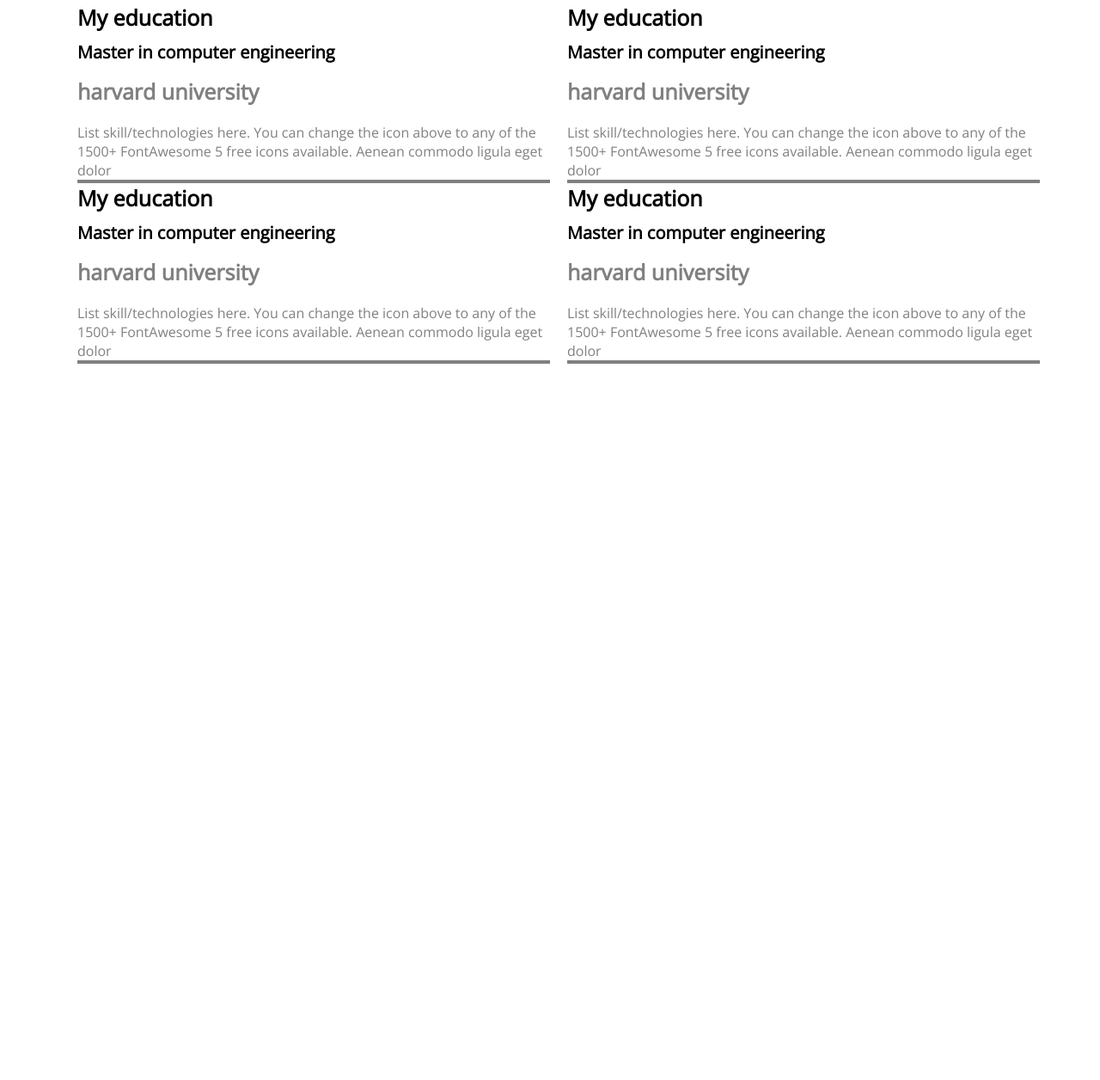
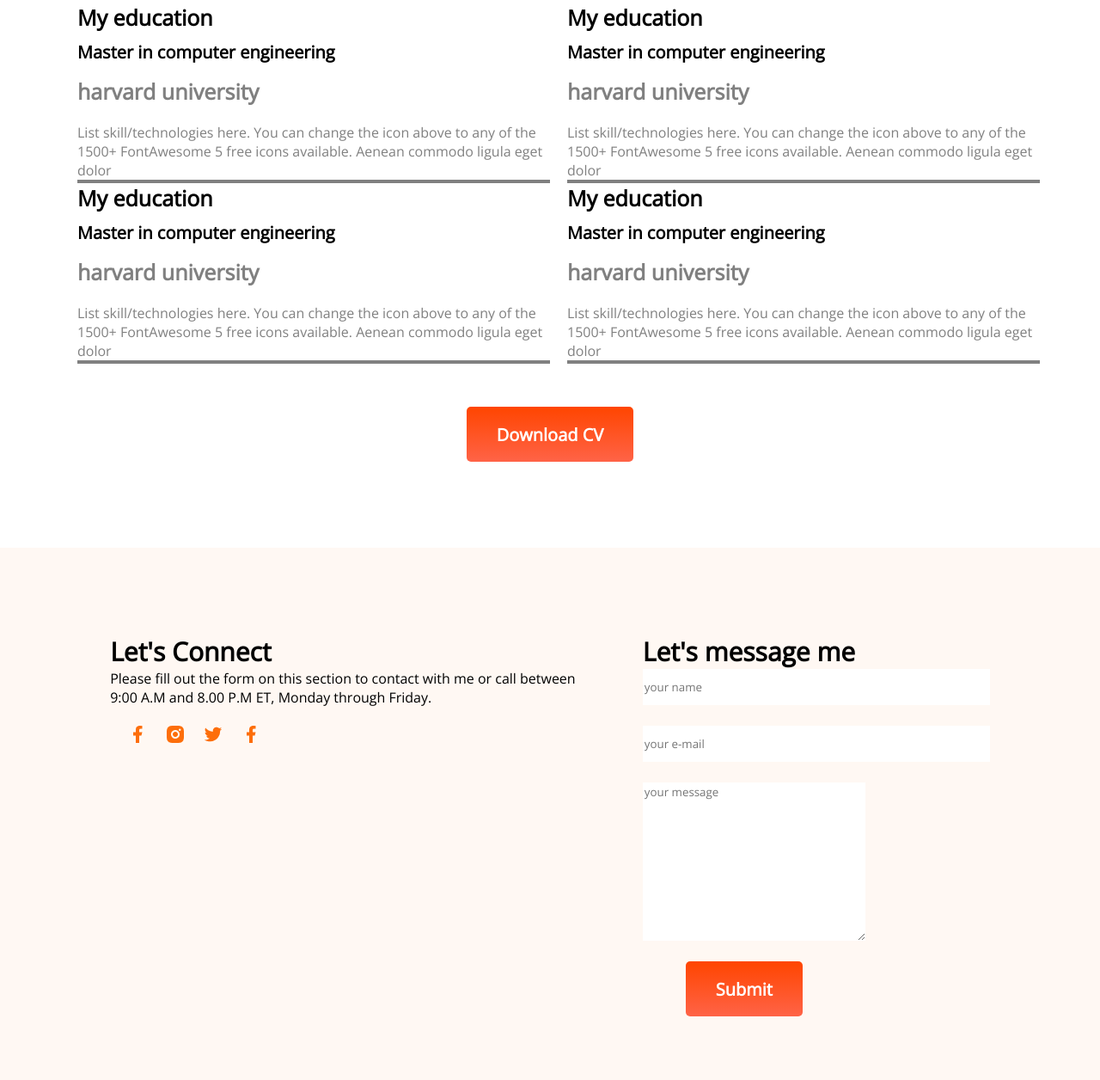
Before and after one commit to Amomen/simple-portfolio, a plain HTML site: page index.html in a window 1280 px wide. Shown: the part 2239-3495 px from the top of the page at 86% size. Before the commit the page ends 2662 px from the top, so only its background shows below. Drawn offline with nearby package versions, Linux system fonts and the light colour scheme.

Commit message:
finished

```diff
--- a/index.html
+++ b/index.html
@@ -184,7 +184,47 @@
             <hr />
           </div>
         </div>
+        <div class="d-btn">
+          <button class="down cv">Download CV</button>
+        </div>
       </section>
     </main>
+    <footer class="footer">
+      <div class="connect">
+        <h3>Let's Connect</h3>
+        <p>
+          Please fill out the form on this section to contact with me or call
+          between <br />9:00 A.M and 8.00 P.M ET, Monday through Friday.
+        </p>
+        <div class="s-btn">
+          <div class="social">
+            <a href=""><img src="./images/icons/facebook.png" alt="" /></a>
+          </div>
+          <div class="social">
+            <a href=""><img src="./images/icons/insta.png" alt="" /></a>
+          </div>
+          <div class="social">
+            <a href=""><img src="./images/icons/twitter.png" alt="" /></a>
+          </div>
+          <div class="social">
+            <a href=""><img src="./images/icons/facebook.png" alt="" /></a>
+          </div>
+        </div>
+      </div>
+      <div class="message">
+        <h3>Let's message me</h3>
+        <form action="">
+          <input class="input" type="text" placeholder="your name" />
+          <input class="input" type="email" name="" placeholder="your e-mail" />
+          <textarea
+            name=""
+            id=""
+            cols="30"
+            rows="10"
+            placeholder="your message"></textarea>
+          <input class="cv" type="submit" />
+        </form>
+      </div>
+    </footer>
   </body>
 </html>
--- a/style.css
+++ b/style.css
@@ -173,3 +173,40 @@ ul li a {
 hr {
   border: 2px solid gray;
 }
+.d-btn {
+  display: flex;
+  justify-content: center;
+}
+.down {
+  margin: 50px 0 100px 0;
+}
+.footer {
+  display: flex;
+  background-color: #fff8f3;
+  padding: 100px 50px 50px 50px;
+  justify-content: space-evenly;
+}
+.connect h3 {
+  font-size: 30px;
+  font-weight: 700;
+}
+.s-btn {
+  display: flex;
+  margin-top: 20px;
+}
+.social {
+  margin-left: 20px;
+}
+.message h3 {
+  font-size: 30px;
+}
+.message input,
+textarea {
+  display: block;
+  margin-bottom: 24px;
+  border: 0;
+}
+.input {
+  height: 40px;
+  width: 400px;
+}
```
